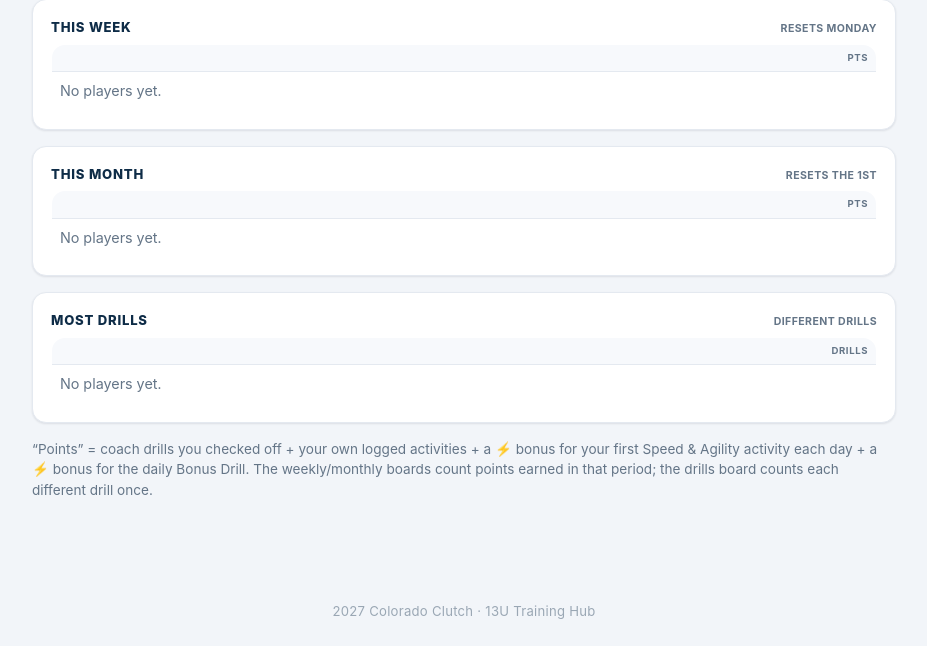
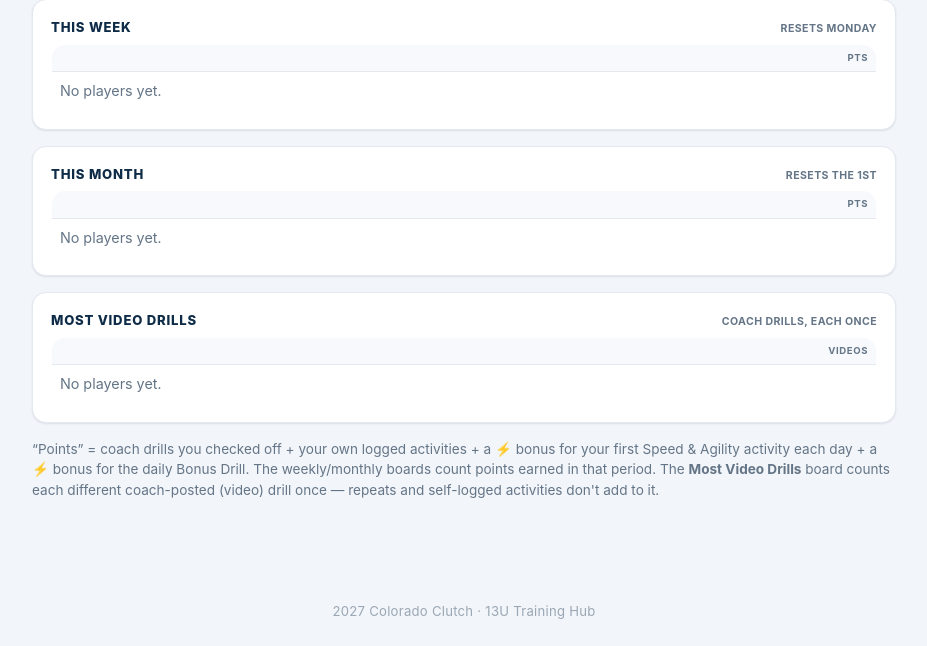
Before and after one commit to T-Besant/colorado-clutch-hub, a Flask app: page /scoreboard in a window 1280 px wide. Shown: the part 343-989 px from the top of the page, without its empty margins (176-1103 px from the left). Run offline with Flask 3, Linux system fonts and the light colour scheme; data that the repository does not hold is empty; some libraries are stand-ins or nearby versions.

Commit message:
Relabel 'Most Drills' board to 'Most Video Drills' for clarity
Makes clear the board counts only coach-posted (video) drills, not self-logged
activities: title -> "Most Video Drills", column -> "Videos", note -> "coach
drills, each once", plus a clearer /scoreboard hint.

Co-Authored-By: Claude Opus 4.8 <noreply@anthropic.com>

```diff
--- a/templates/_boards.html
+++ b/templates/_boards.html
@@ -38,7 +38,7 @@
   {'key': 'alltime', 'title': 'All-Time',   'val': 'total', 'lbl': 'Pts',    'streak': true,  'note': ''},
   {'key': 'week',    'title': 'This Week',   'val': 'value', 'lbl': 'Pts',    'streak': false, 'note': 'resets Monday'},
   {'key': 'month',   'title': 'This Month',  'val': 'value', 'lbl': 'Pts',    'streak': false, 'note': 'resets the 1st'},
-  {'key': 'drills',  'title': 'Most Drills', 'val': 'value', 'lbl': 'Drills', 'streak': false, 'note': 'different drills'}
+  {'key': 'drills',  'title': 'Most Video Drills', 'val': 'value', 'lbl': 'Videos', 'streak': false, 'note': 'coach drills, each once'}
 ] %}
 {% for d in defs %}
   <div class="panel sbcard boardcard">
--- a/templates/scoreboard.html
+++ b/templates/scoreboard.html
@@ -6,5 +6,5 @@
 
 {% include "_boards.html" %}
 
-<p class="hint">“Points” = coach drills you checked off + your own logged activities{% if BONUS_SECTION %} + a ⚡ bonus for your first {{ BONUS_SECTION_NAME }} activity each day{% endif %} + a ⚡ bonus for the daily Bonus Drill. The weekly/monthly boards count points earned in that period; the drills board counts each different drill once.</p>
+<p class="hint">“Points” = coach drills you checked off + your own logged activities{% if BONUS_SECTION %} + a ⚡ bonus for your first {{ BONUS_SECTION_NAME }} activity each day{% endif %} + a ⚡ bonus for the daily Bonus Drill. The weekly/monthly boards count points earned in that period. The <strong>Most Video Drills</strong> board counts each different coach-posted (video) drill once — repeats and self-logged activities don't add to it.</p>
 {% endblock %}
```
